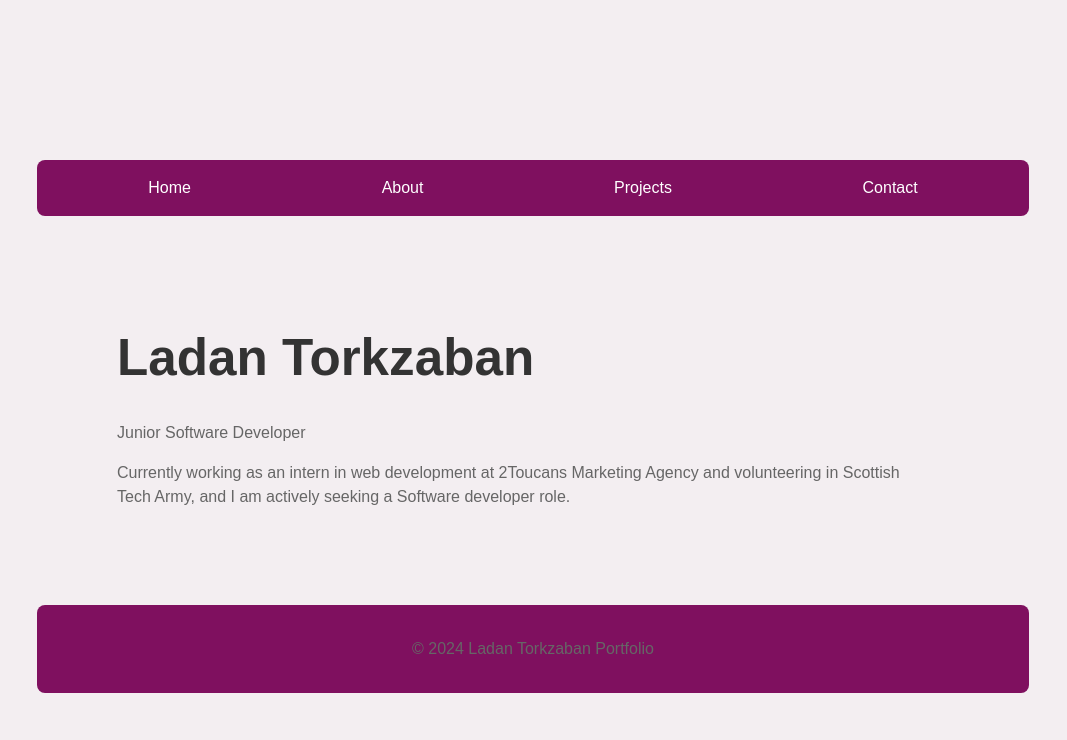
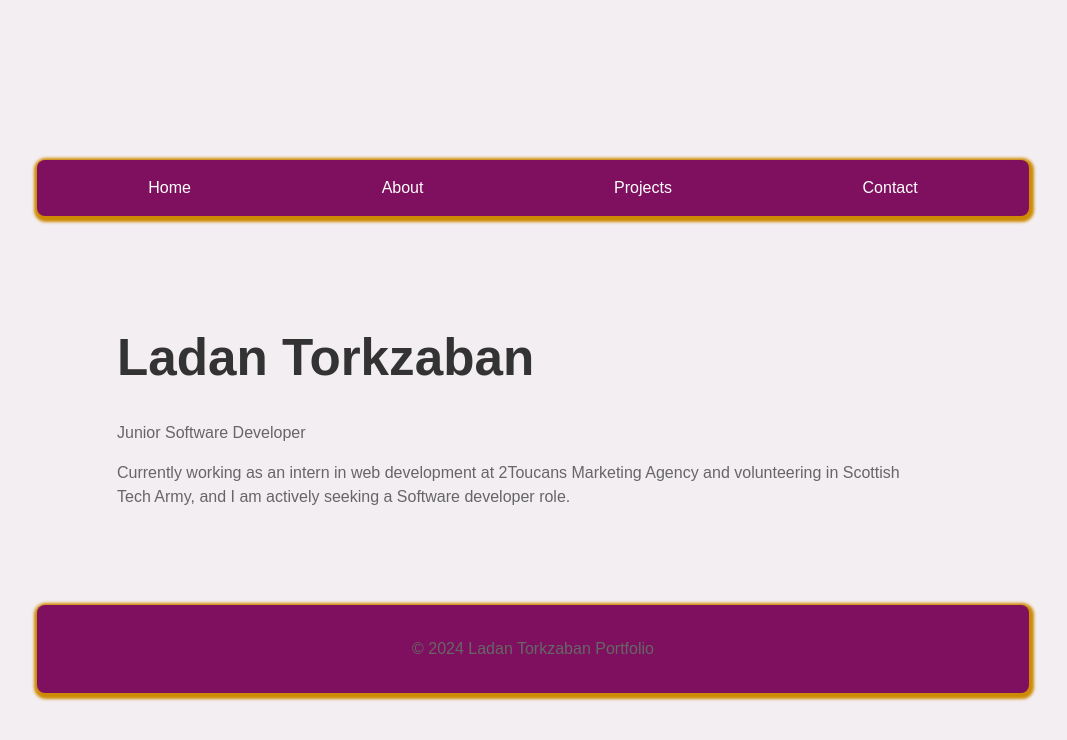
Before and after one commit to ladantork/portfolio, a React (Vite) app: page / in a window 1280 px wide. Shown: the top 740 px of the page, without its empty margins (123-1190 px from the left). Built offline with nearby package versions, Linux system fonts and the light colour scheme.

Commit message:
box shadow orange added to nav and footer

```diff
--- a/src/App.css
+++ b/src/App.css
@@ -11,6 +11,7 @@ nav {
   padding: 1rem;
   width: 100%;
   border-radius:0.5rem;
+  box-shadow: 1px 2px 3px 4px rgb(206, 138, 4);
 
 }
 
@@ -42,6 +43,9 @@ footer {
   width: 100%;
   bottom: 0;
   border-radius:0.5rem;
+  border-color: rgb(243, 164, 6);
+  box-shadow: 1px 2px 3px 4px rgb(206, 138, 4);
+
 }
 
 div {
```
